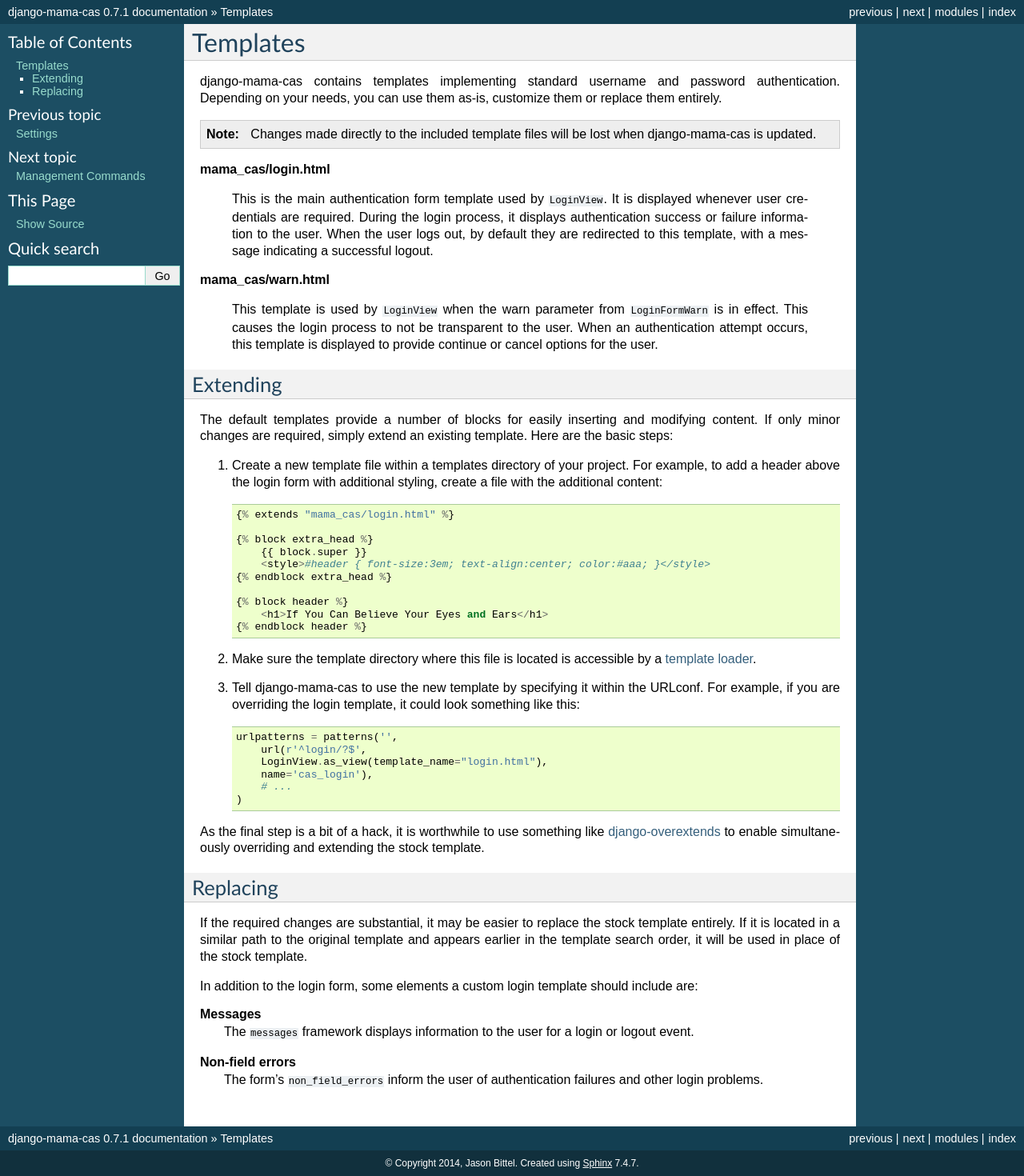
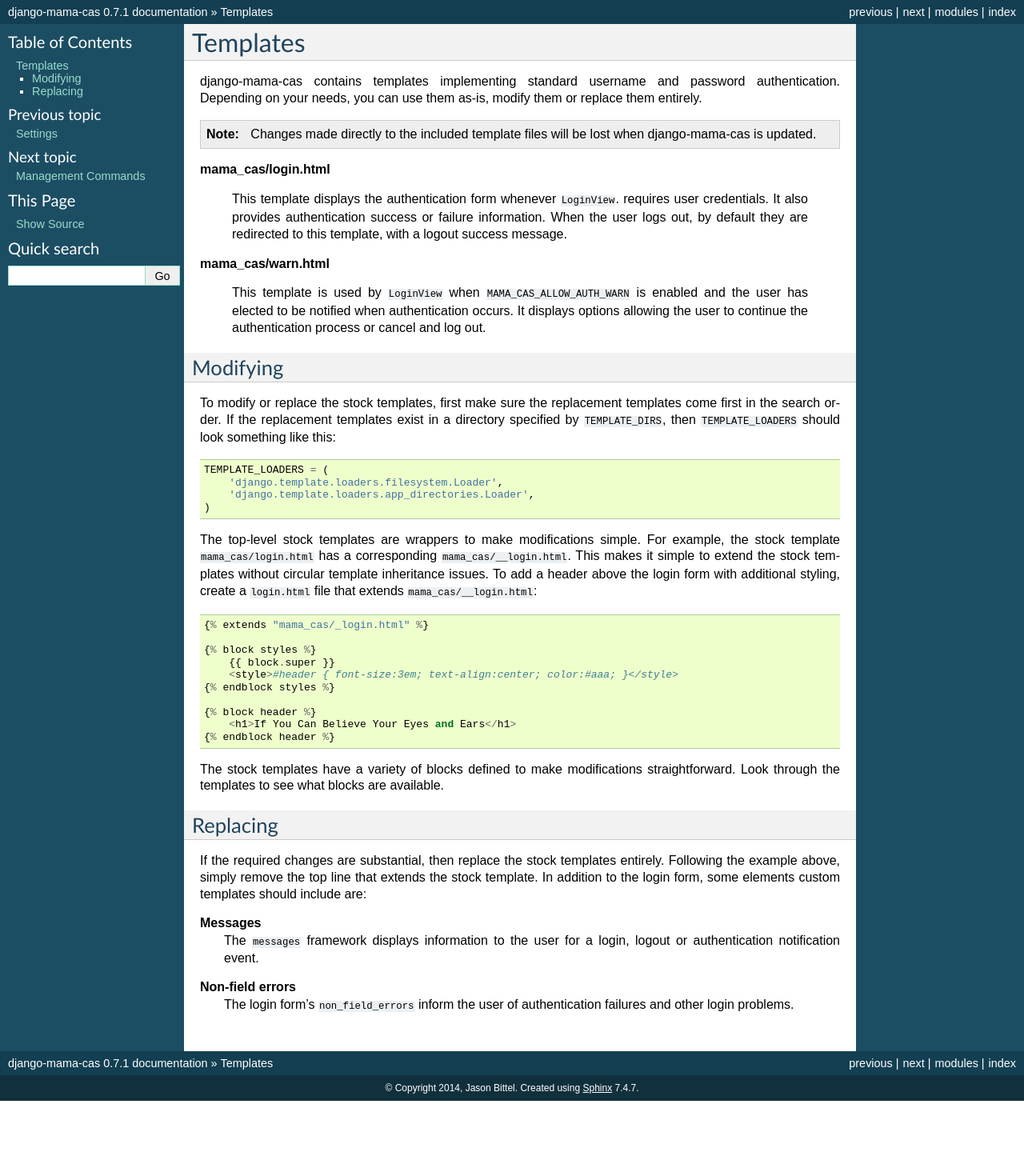
Before and after one commit to jbittel/django-mama-cas, a Sphinx documentation site: the page built from docs/templates.rst, in a window 1280 px wide. Shown: the whole page at 80% size. Built offline with Sphinx 7.4.7, drawn with Linux system fonts in a browser that asks for light colours; after the commit the page ends 1376 px from its top, so only the background shows below that.

Commit message:
Update template documentation

```diff
--- a/docs/templates.rst
+++ b/docs/templates.rst
@@ -4,7 +4,7 @@
 =========
 
 django-mama-cas contains templates implementing standard username and password
-authentication. Depending on your needs, you can use them as-is, customize
+authentication. Depending on your needs, you can use them as-is, modify
 them or replace them entirely.
 
 .. note::
@@ -14,77 +14,64 @@
 
 **mama_cas/login.html**
 
-   This is the main authentication form template used by ``LoginView``.
-   It is displayed whenever user credentials are required. During the login
-   process, it displays authentication success or failure information to the
-   user. When the user logs out, by default they are redirected to this
-   template, with a message indicating a successful logout.
+   This template displays the authentication form whenever ``LoginView``.
+   requires user credentials. It also provides authentication success or
+   failure information. When the user logs out, by default they are redirected
+   to this template, with a logout success message.
 
 **mama_cas/warn.html**
 
-   This template is used by ``LoginView`` when the warn parameter from
-   ``LoginFormWarn`` is in effect. This causes the login process to not be
-   transparent to the user. When an authentication attempt occurs, this
-   template is displayed to provide continue or cancel options for the user.
+   This template is used by ``LoginView`` when ``MAMA_CAS_ALLOW_AUTH_WARN``
+   is enabled and the user has elected to be notified when authentication
+   occurs. It displays options allowing the user to continue the
+   authentication process or cancel and log out.
 
-Extending
+Modifying
 ---------
 
-The default templates provide a number of blocks for easily inserting and
-modifying content. If only minor changes are required, simply extend an
-existing template. Here are the basic steps:
+To modify or replace the stock templates, first make sure the replacement
+templates come first in the search order. If the replacement templates exist
+in a directory specified by ``TEMPLATE_DIRS``, then ``TEMPLATE_LOADERS``
+should look something like this::
 
-#. Create a new template file within a templates directory of your project.
-   For example, to add a header above the login form with additional styling,
-   create a file with the additional content::
+   TEMPLATE_LOADERS = (
+       'django.template.loaders.filesystem.Loader',
+       'django.template.loaders.app_directories.Loader',
+   )
 
-      {% extends "mama_cas/login.html" %}
+The top-level stock templates are wrappers to make modifications simple. For
+example, the stock template ``mama_cas/login.html`` has a corresponding
+``mama_cas/__login.html``. This makes it simple to extend the stock templates
+without circular template inheritance issues. To add a header above the login
+form with additional styling, create a ``login.html`` file that extends
+``mama_cas/__login.html``::
 
-      {% block extra_head %}
-          {{ block.super }}
-          <style>#header { font-size:3em; text-align:center; color:#aaa; }</style>
-      {% endblock extra_head %}
+   {% extends "mama_cas/_login.html" %}
 
-      {% block header %}
-          <h1>If You Can Believe Your Eyes and Ears</h1>
-      {% endblock header %}
+   {% block styles %}
+       {{ block.super }}
+       <style>#header { font-size:3em; text-align:center; color:#aaa; }</style>
+   {% endblock styles %}
 
-#. Make sure the template directory where this file is located is accessible
-   by a `template loader`_.
+   {% block header %}
+       <h1>If You Can Believe Your Eyes and Ears</h1>
+   {% endblock header %}
 
-#. Tell django-mama-cas to use the new template by specifying it within the
-   URLconf. For example, if you are overriding the login template, it could
-   look something like this::
-
-      urlpatterns = patterns('',
-          url(r'^login/?$',
-          LoginView.as_view(template_name="login.html"),
-          name='cas_login'),
-          # ...
-      )
-
-As the final step is a bit of a hack, it is worthwhile to use something like
-`django-overextends`_ to enable simultaneously overriding and extending the
-stock template.
-
-.. _template loader: https://docs.djangoproject.com/en/dev/ref/templates/api/#loading-templates
-.. _django-overextends: https://github.com/stephenmcd/django-overextends
+The stock templates have a variety of blocks defined to make modifications
+straightforward. Look through the templates to see what blocks are available.
 
 Replacing
 ---------
 
-If the required changes are substantial, it may be easier to replace the stock
-template entirely. If it is located in a similar path to the original template
-and appears earlier in the template search order, it will be used in place of
-the stock template.
-
-In addition to the login form, some elements a custom login template should
-include are:
+If the required changes are substantial, then replace the stock templates
+entirely. Following the example above, simply remove the top line that extends
+the stock template. In addition to the login form, some elements custom
+templates should include are:
 
 **Messages**
-   The ``messages`` framework displays information to the user for a login or
-   logout event.
+   The ``messages`` framework displays information to the user for a login,
+   logout or authentication notification event.
 
 **Non-field errors**
-   The form's ``non_field_errors`` inform the user of authentication failures
-   and other login problems.
+   The login form's ``non_field_errors`` inform the user of authentication
+   failures and other login problems.
```
